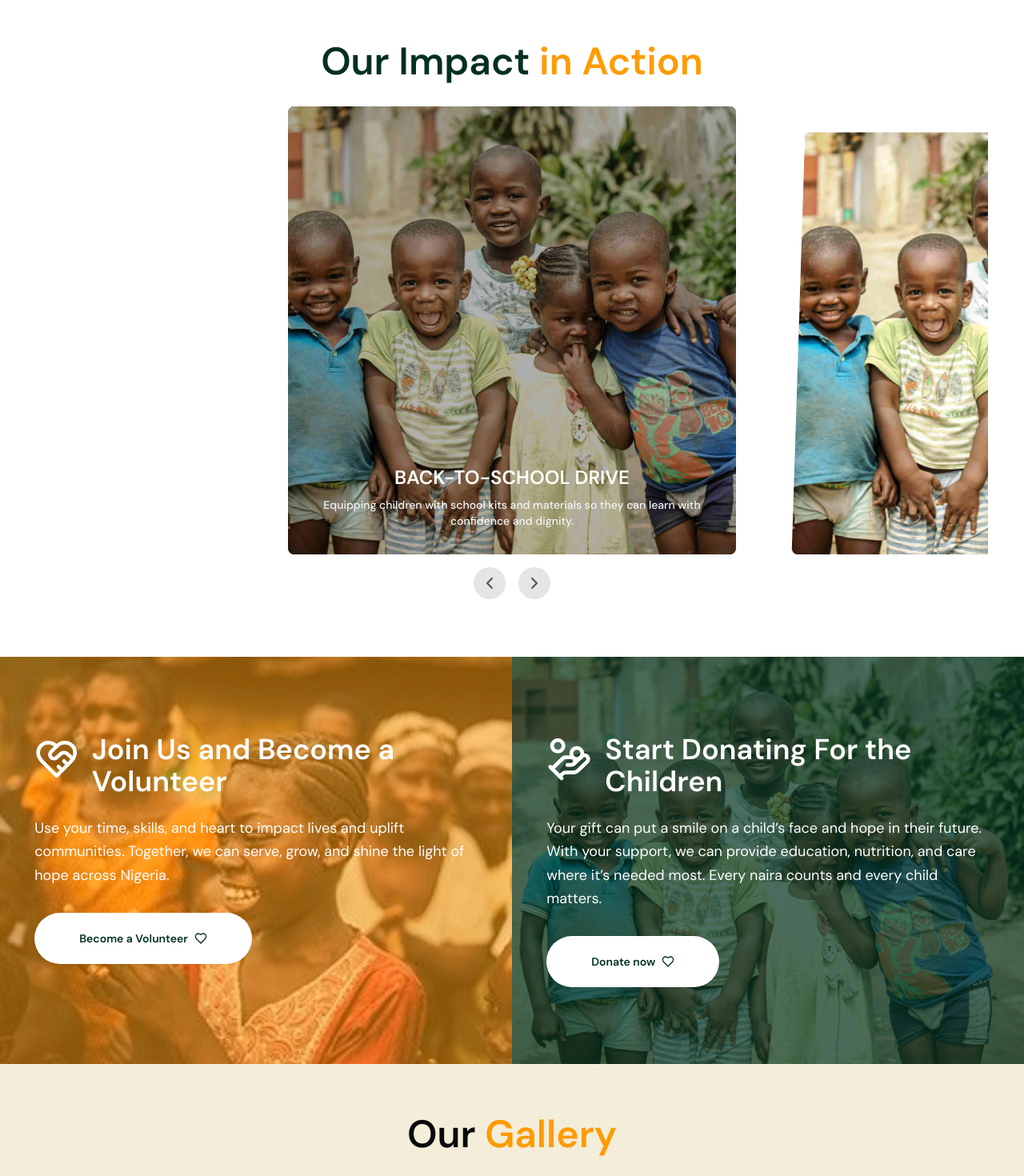
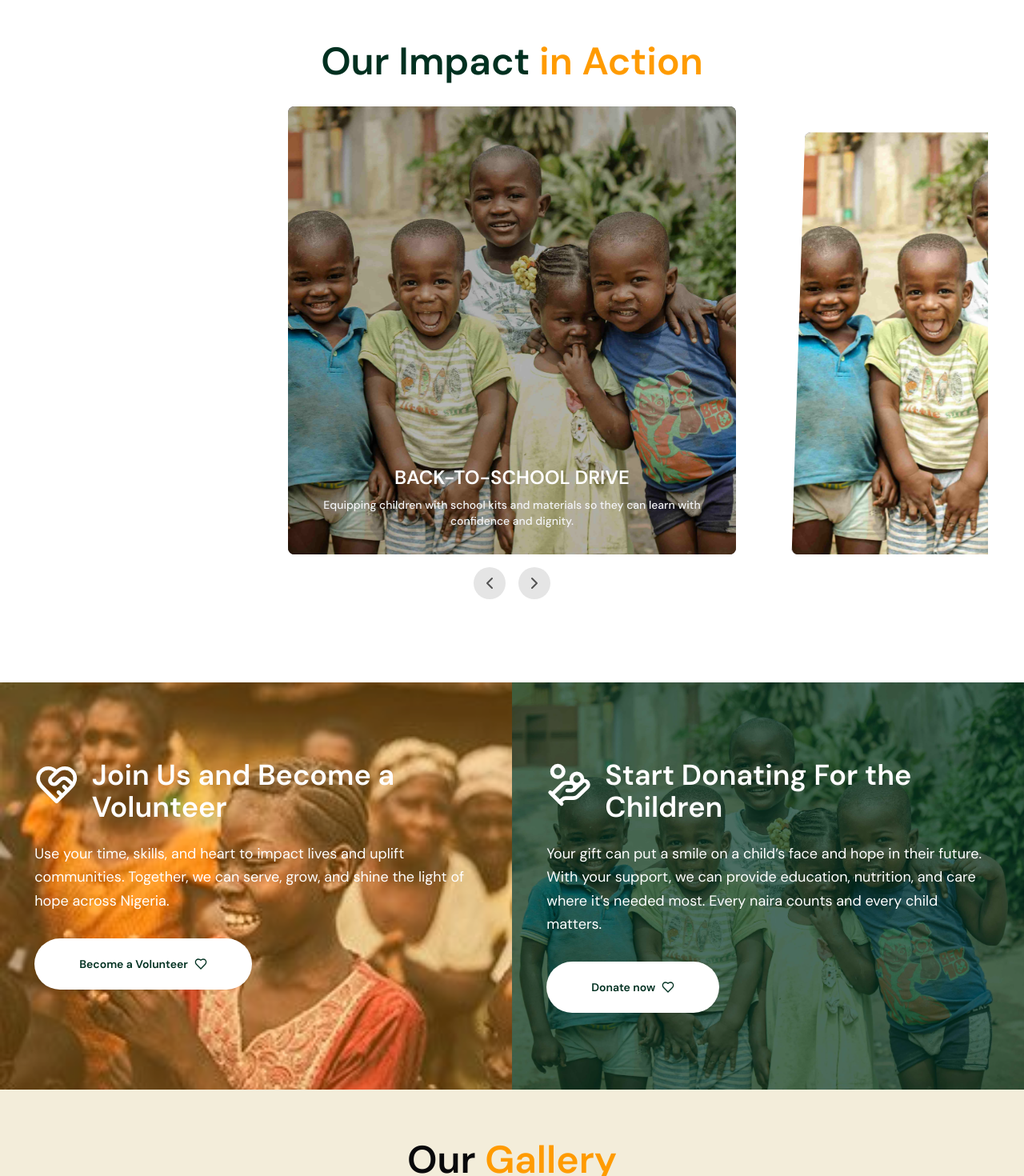
Before and after one commit to tomiwa-adelae/Imole-Network-Foundation, a Next.js app: page / in a window 1280 px wide. Shown: the part 1440-2910 px from the top of the page at 80% size. Built offline with nearby package versions, Linux system fonts and the light colour scheme; a web font is replaced by a local one.

Commit message:
Updated the UI for better UX

```diff
--- a/components/HereToHelp.tsx
+++ b/components/HereToHelp.tsx
@@ -20,7 +20,7 @@ export const HereToHelp = () => {
 							alt={`${title}'s picture`}
 							width={1000}
 							height={1000}
-							className="size-auto object-cover group-hover:flip transition-all"
+							className="size-full object-cover"
 						/>
 						<h4 className="font-semibold text-black text-xl mt-6">
 							{title}
--- a/components/OurProjects.tsx
+++ b/components/OurProjects.tsx
@@ -9,7 +9,7 @@ export const OurProjects = () => {
 				<h2 className="text-center text-primary font-semibold text-3xl md:text-4xl lg:text-5xl">
 					Our Impact <span className="text-secondary">in Action</span>
 				</h2>
-				<div className="relative overflow-hidden w-full h-full pb-16 mt-8">
+				<div className="relative overflow-hidden w-full h-full pb-24 mt-8">
 					<Carousel slides={ourProjects} />
 				</div>
 			</div>
--- a/components/shared/Footer.tsx
+++ b/components/shared/Footer.tsx
@@ -18,7 +18,7 @@ export const Footer = () => {
 						</p>
 					</div>
 					{footerDetails.map(({ title, links }, index) => (
-						<div key={index}>
+						<div className="col-span-2 md:col-span-1" key={index}>
 							<h3 className="text-sm md:text-base font-semibold tracking-wider">
 								{title}
 							</h3>
--- a/components/shared/Showcase.tsx
+++ b/components/shared/Showcase.tsx
@@ -8,7 +8,7 @@ export const Showcase = () => {
 	return (
 		<div className="bg-[#063127] min-h-[80vh] text-white">
 			<Header />
-			<div className="container py-8 grid grid-cols-1 md:grid-cols-2 gap-4">
+			<div className="container pt-12 pb-16 lg:py-8 grid grid-cols-1 md:grid-cols-2 gap-4">
 				<div className="order-2 md:order-1 flex flex-col items-center md:items-start justify-center text-center md:text-left">
 					<h1 className="text-5xl lg:text-7xl font-bold">
 						Offering{" "}
--- a/components/shared/SupportUs.tsx
+++ b/components/shared/SupportUs.tsx
@@ -41,7 +41,7 @@ export const SupportUs = () => {
 								</Link>
 							</Button>
 						</div>
-						<div className="flex justify-between items-center gap-10">
+						<div className="flex flex-col md:flex-row justify-between items-center gap-10">
 							{supportUs.map(
 								({ image, suffix, title, number }, index) => (
 									<div
--- a/constants/index.tsx
+++ b/constants/index.tsx
@@ -151,7 +151,7 @@ export const CTAs = [
 		slug: "/volunteer",
 		label: "Become a Volunteer",
 		buttonIcon: Heart,
-		overlay: "bg-secondary/50",
+		overlay: "bg-secondary/30",
 		hover: "hover:bg-primary",
 	},
 	{
```
